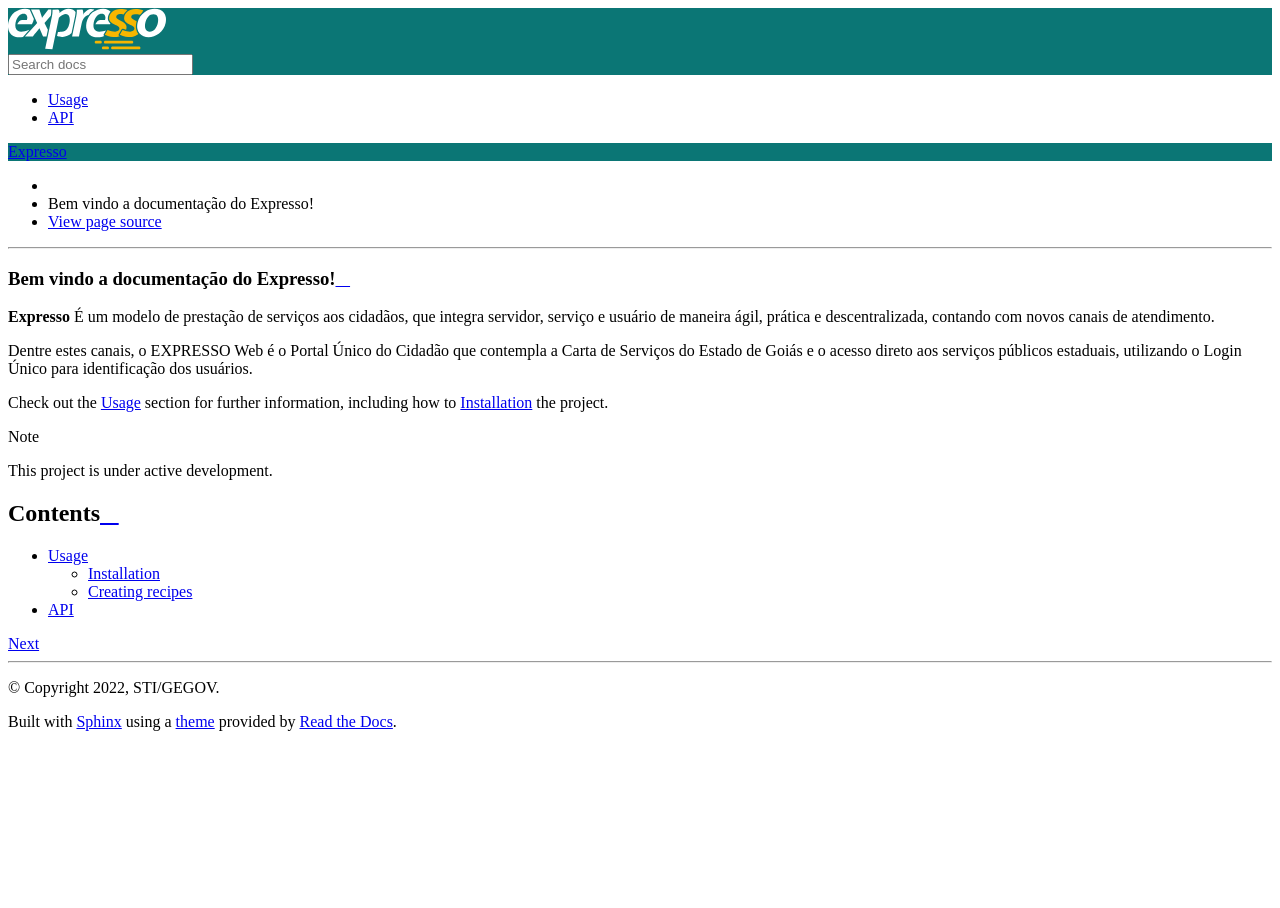
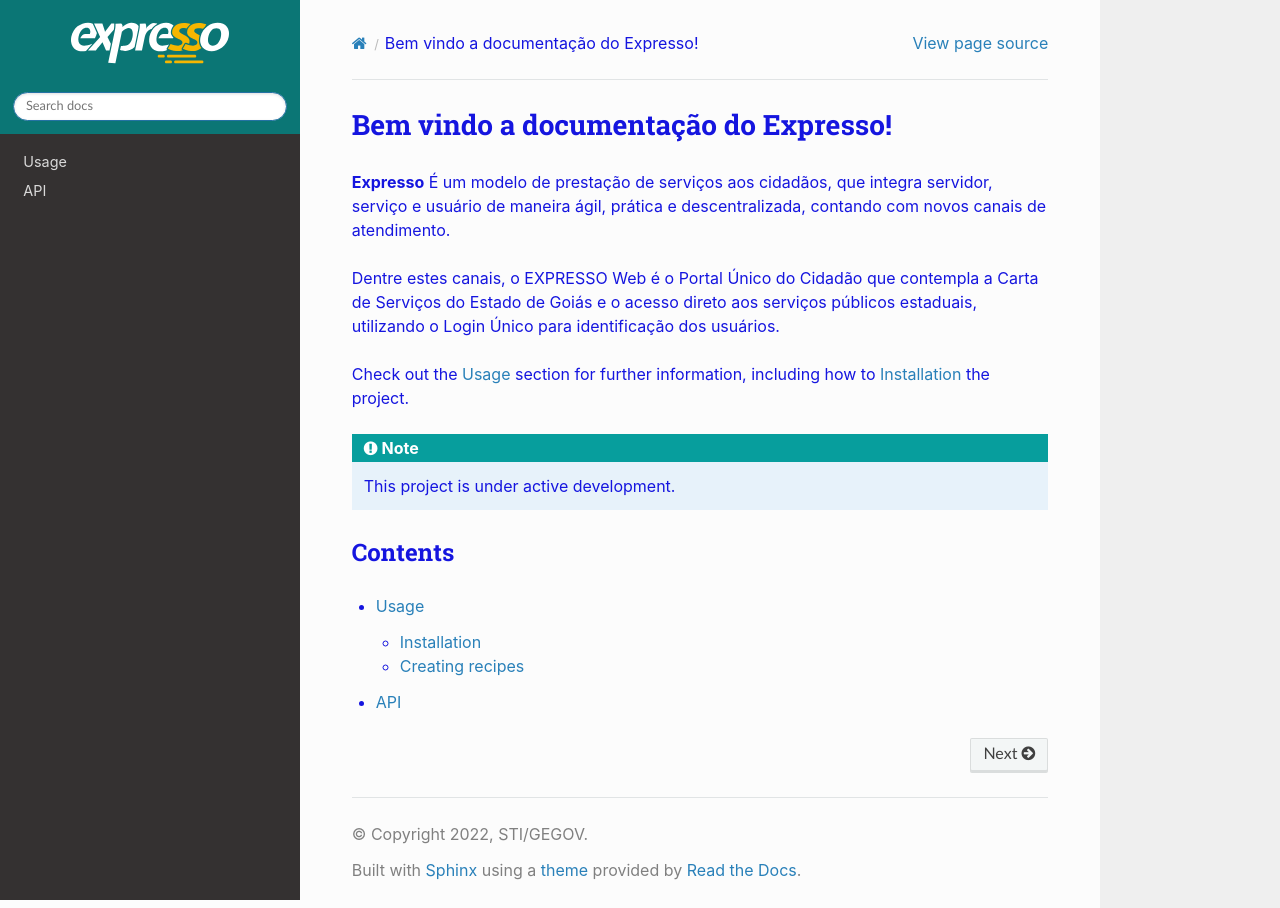
Before and after one commit to engrafaelrcv/documentacao, a Sphinx documentation site: the page built from docs/source/index.rst, in a window 1280 px wide. Built offline with Sphinx 7.4.7 and the Read the Docs theme 2.0.0, drawn with Linux system fonts in a browser that asks for light colours.

Commit message:
fix static dir

```diff
--- /dev/null
+++ b/docs/source/_static/css/expressotheme.css
@@ -0,0 +1,19 @@
+/** css/yourtheme.css **/
+
+/* This line is theme specific - it includes the base theme CSS */
+@import 'theme.css';       /* for the Read the Docs theme */
+
+body {
+    margin: 0;
+    font-family: Montserrat,-apple-system,BlinkMacSystemFont,"Segoe UI",Roboto,"Helvetica Neue",Arial,"Noto Sans",sans-serif,"Apple Color Emoji","Segoe UI Emoji","Segoe UI Symbol","Noto Color Emoji";
+    font-size: 1rem;
+    font-weight: 400;
+    line-height: 1.5;
+    color: #1515df;
+    text-align: left;
+    background-color: #fff;
+}
+.rst-content .note .admonition-title {
+    background: #079E9D;
+
+}
--- a/docs/source/conf.py
+++ b/docs/source/conf.py
@@ -32,7 +32,7 @@
 html_theme = 'sphinx_rtd_theme'
 html_style = 'css/expressotheme.css'
 
-#html_static_path = ['_static']
+html_static_path = ['_static']
 html_logo = 'logo-expresso-branca.svg'
 html_theme_options = {
     'logo_only': True,
```
